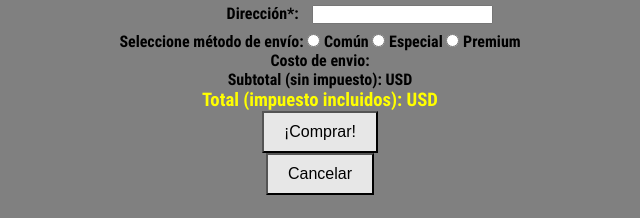
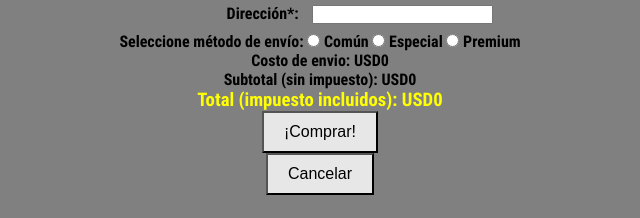
Before and after one commit to xHernanL/xhernanl.github.io, a plain HTML site: page comprar.html in a window 1280 px wide. Both pictures are taken after a click on the button "Cancelar". Shown: the part 273-491 px from the top of the page, 320-960 px from the left. Drawn offline with Linux system fonts and the light colour scheme.

Commit message:
commit-compra

```diff
--- a/comprar.html
+++ b/comprar.html
@@ -73,7 +73,7 @@
 
     <input id="premium" type="radio" name="fisico">
     <label for="premium">Premium</label>
-    <h4>Costo de envio: <strong id="total-envio"></strong></h4>
+    <h4>Costo de envio: USD<strong id="total-envio"></strong></h4>
   </div>
 
   <div>
@@ -86,7 +86,7 @@
   </div>
 
   <div>
-    <button type="reset">Cancelar</button>
+    <button type="reset" id="reseteo">Cancelar</button>
   </div>
   </form>
 
--- a/js/mi-script.js
+++ b/js/mi-script.js
@@ -15,6 +15,17 @@ document.addEventListener("DOMContentLoaded", function(){
   var divOtorgado = document.getElementById("division-otorgado");
   var radioDigital = document.getElementById("digital");
   var radioFisico = document.getElementById("fisico");
+  var reseteoJ = document.getElementById("reseteo");
+
+  reseteoJ.addEventListener("click", function(){
+    encabezadoTotal.innerHTML = 0;
+    encabezadoSubtotal.innerHTML = 0;
+    envioComun.innerHTML = 0;
+    envioEspecial.innerHTML = 0;
+    envioPremium.innerHTML = 0;
+    totalEnvio.innerHTML = 0;
+    subtotal.innerHTML = 0;
+  });
 
   radioDigital.addEventListener("change", function(){
     divOtorgado.style.display = "none";
--- a/style/estilo-compra.css
+++ b/style/estilo-compra.css
@@ -38,6 +38,10 @@ form {
   text-align: center;
   padding-top: 20px;
   float: center;
+}
+
+label {
+  font-size: 16px;
 }
 
 #cantidad {
```
